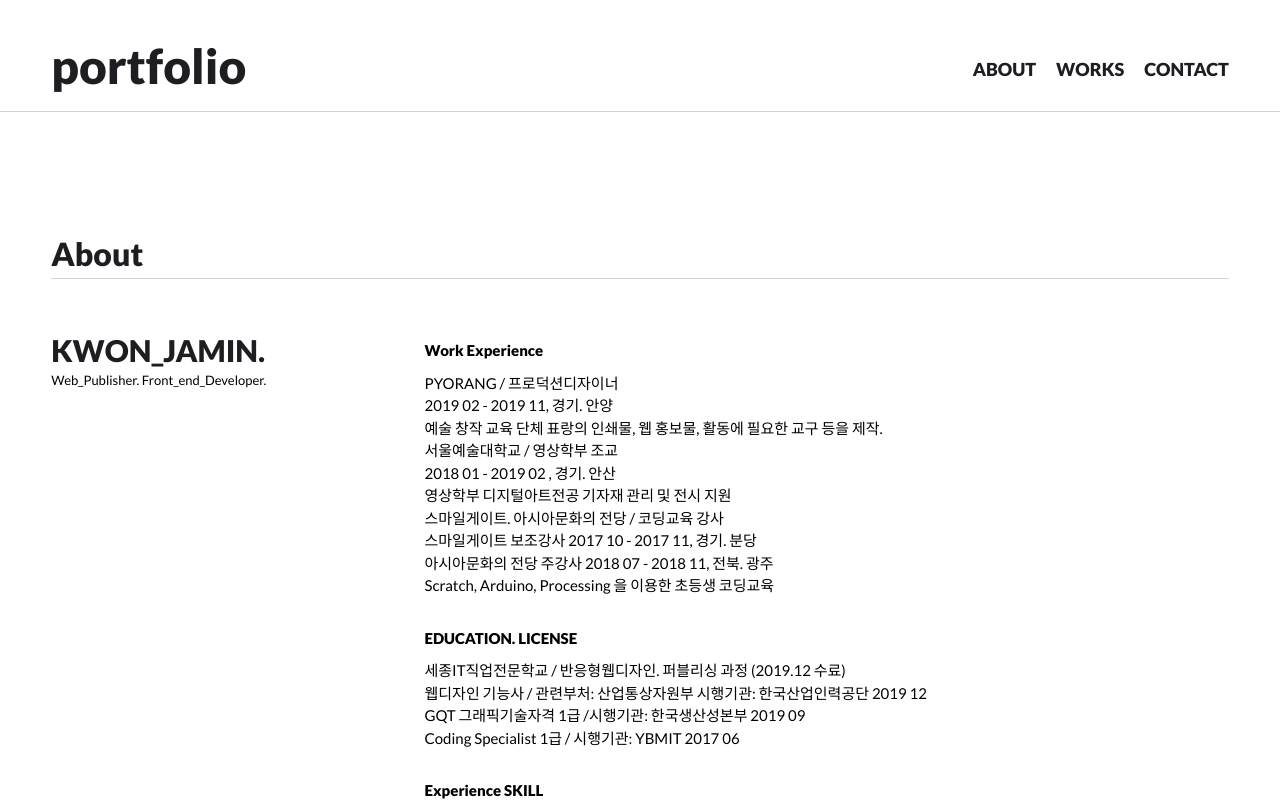
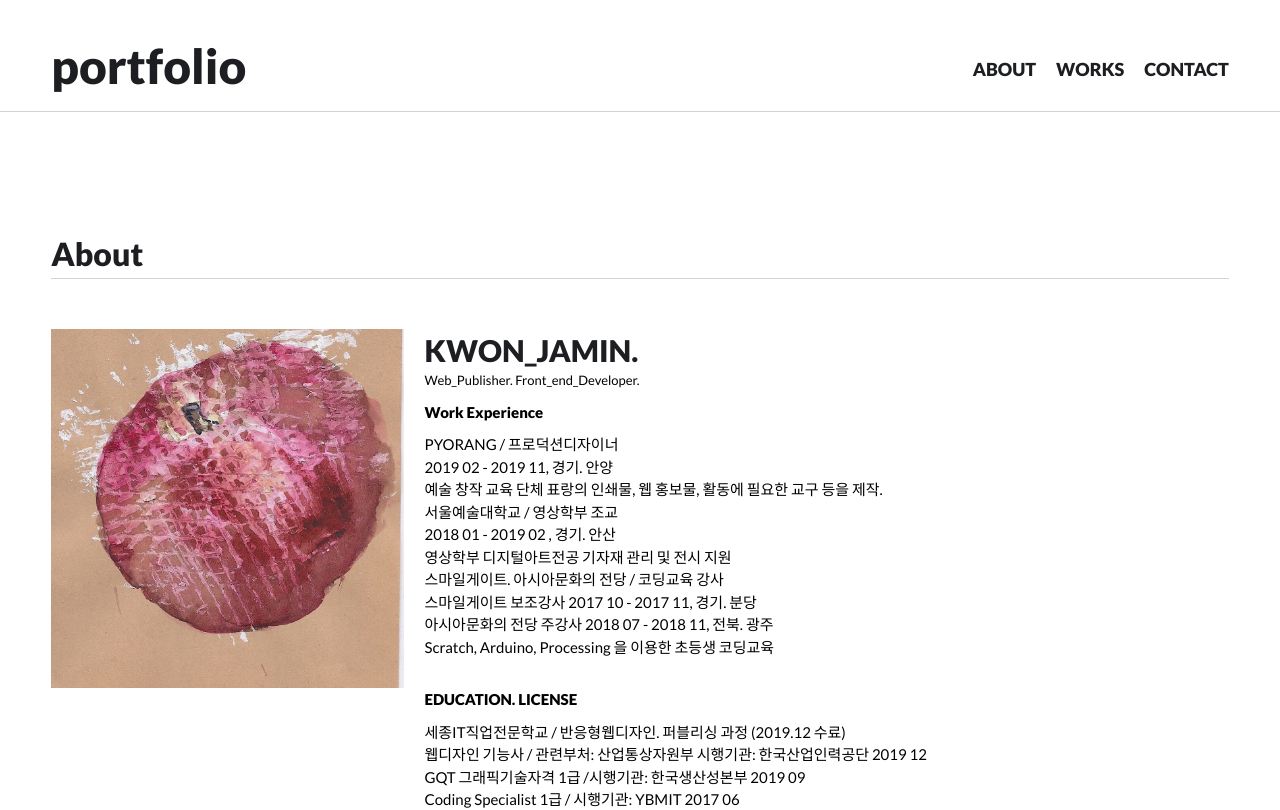
Before and after one commit to oo0ooo0/port04, a React (Create React App) app: page /about in a window 1280 px wide. Shown: the top 810 px of the page. Built offline with nearby package versions, Linux system fonts and the light colour scheme.

Commit message:
add AboutImg

```diff
--- a/src/About.jsx
+++ b/src/About.jsx
@@ -6,10 +6,24 @@ const StyledAbout = styled.main`
     display: flex;
     justify-content: space-between;
 
-    .name-wrap {
-      text-align: center;
-      width: 20%;
+    .image-wrap {
+      /* border: 1px solid red; */
+      display: flex;
+      width: 30%;
+      height: 30%;
+      img {
+        width: 100%;
+        height: 100%;
+        flex: none;
+      }
+    }
+
+    .textWrap {
+      width: 70%;
       text-align: left;
+      padding: 0px 20px;
+      .name-wrap {}
+        margin-bottom: 30px;
         .name {
           font-size: 30px;
         }
@@ -17,11 +31,6 @@ const StyledAbout = styled.main`
           font-size: 13px;
           white-space: nowrap;
         }
-    }
-    .textWrap {
-      width: 70%;
-      text-align: left;
-      padding: 0px 20px;
 
         p {
           font-size: 18px;
@@ -42,19 +51,24 @@ const StyledAbout = styled.main`
         }
       }
     }
+  }
 
   @media (max-width: 960px) {
     main {
       display: block;
-      .name-wrap {
-        padding: 30px 0px 30px 0px;
-        text-align: center;
+      .image-wrap {
+        justify-content: center;
         width: 100%;
+        height: 30%;
+        img {
+          width: 50%;
+          height: 100%;
+         }
       }
       .textWrap {
-        /* padding-top: 50px; */
         border-top: 0px solid lightGray;
         border-bottom: 0px solid lightGray;
+        margin-top: 30px;
         width: 100%;
         text-align: center;
         button {
@@ -76,14 +90,16 @@ function About() {
       <h2 className='title'>About</h2>
 
       <main className='container'>
+        <div className='image-wrap'>
+          <img src='./img/About.jpg' alt='about image'></img>
+        </div>
+        <div className='textWrap'>
           <div className='name-wrap'>
             <h3 className='name'>
               <strong>KWON_JAMIN.</strong>
             </h3>
             <small>Web_Publisher. Front_end_Developer.</small>
           </div>
-
-        <div className='textWrap'>
           <ul>
             <li className='work'>
               <strong>Work Experience</strong>
```
Also changed, not shown: public/img/About.jpg (added). Lines whose indentation alone changed are shown as unchanged.
